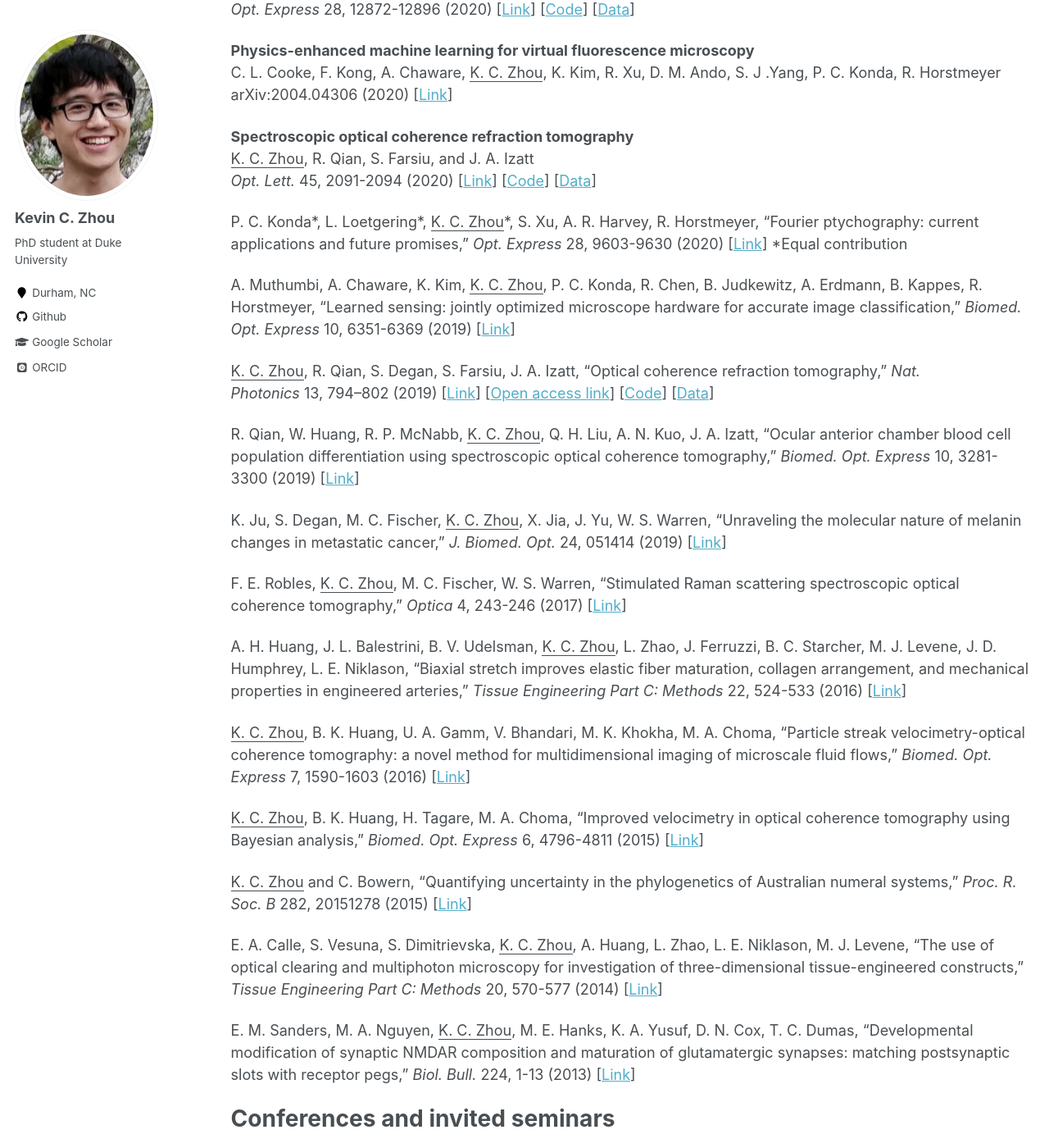
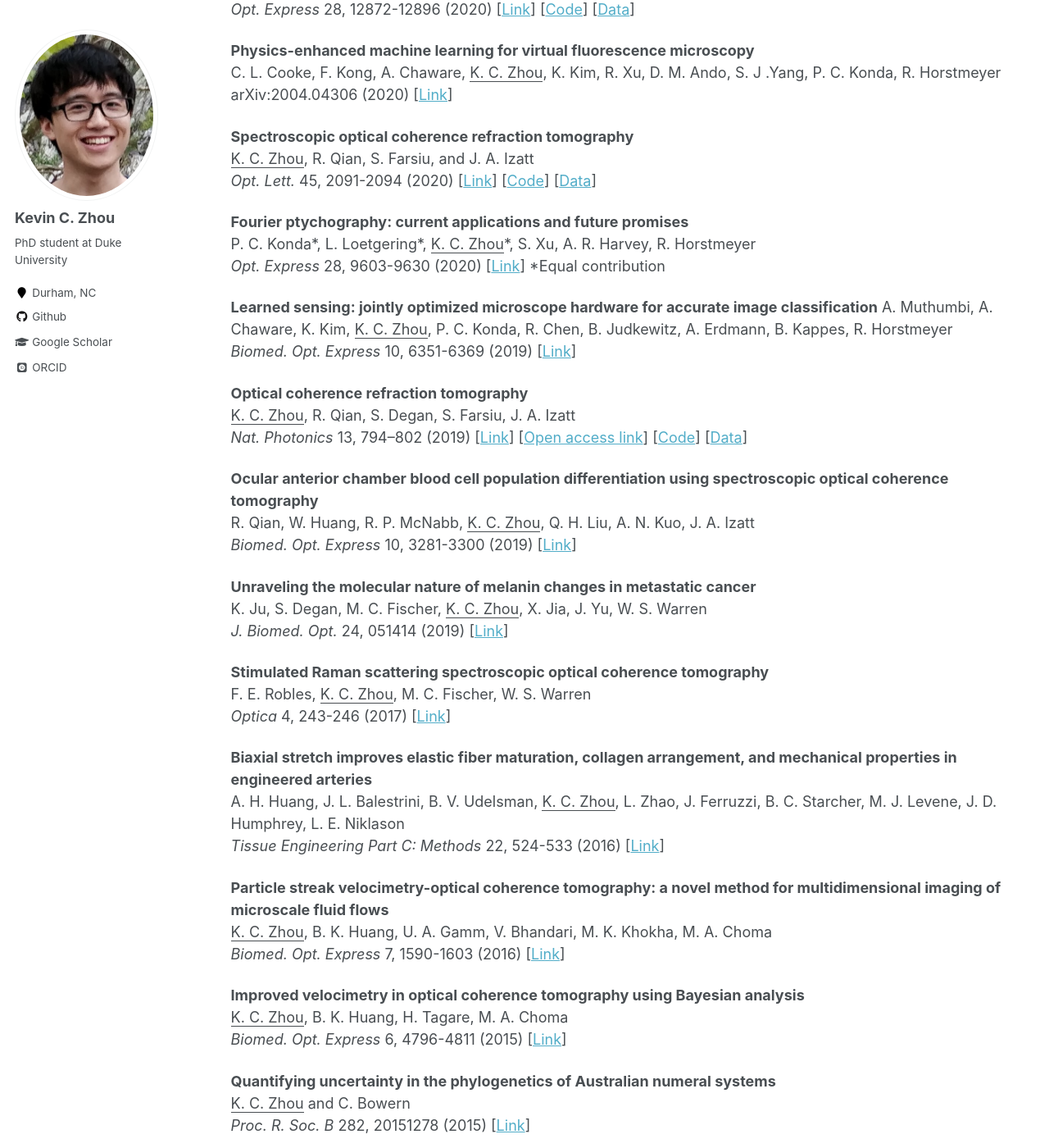
Before and after one commit to kevinczhou/kevinczhou.github.io, a Jekyll site: the page built from _pages/publications.md, in a window 1280 px wide and 1400 px high, scrolled down 456 px. Shown: the whole window at 82% size. Built offline with Jekyll 4.4.1, drawn with Linux system fonts in a browser that asks for light colours; some web fonts are replaced; some of the changed text lies outside the part shown.

Commit message:
Update publications.md

```diff
--- a/_pages/publications.md
+++ b/_pages/publications.md
@@ -24,29 +24,53 @@ arXiv:2004.04306 (2020) [[Link](https://arxiv.org/abs/2004.04306)]
 <ins>K. C. Zhou</ins>, R. Qian, S. Farsiu, and J. A. Izatt
 *Opt. Lett.* 45, 2091-2094 (2020) [[Link](https://www.osapublishing.org/ol/abstract.cfm?uri=ol-45-7-2091)] [[Code](https://osapublishing.figshare.com/articles/Spectral_fitting_code_for_SOCT_and_SOCRT/11931228)] [[Data](https://osapublishing.figshare.com/articles/Raw_spectra_of_polystyrene_beads_from_SOCT_and_SOCRT/11931225)]
 
-P. C. Konda\*, L. Loetgering\*, <ins>K. C. Zhou</ins>\*, S. Xu, A. R. Harvey, R. Horstmeyer, “Fourier ptychography: current applications and future promises,” *Opt. Express* 28, 9603-9630 (2020)  [[Link](https://www.osapublishing.org/oe/abstract.cfm?uri=oe-28-7-9603)] \*Equal contribution
+**Fourier ptychography: current applications and future promises**
+P. C. Konda\*, L. Loetgering\*, <ins>K. C. Zhou</ins>\*, S. Xu, A. R. Harvey, R. Horstmeyer
+*Opt. Express* 28, 9603-9630 (2020)  [[Link](https://www.osapublishing.org/oe/abstract.cfm?uri=oe-28-7-9603)] \*Equal contribution
 
-A. Muthumbi, A. Chaware, K. Kim, <ins>K. C. Zhou</ins>, P. C. Konda, R. Chen, B. Judkewitz, A. Erdmann, B. Kappes, R. Horstmeyer, “Learned sensing: jointly optimized microscope hardware for accurate image classification,” *Biomed. Opt. Express* 10, 6351-6369 (2019) [[Link](https://www.osapublishing.org/boe/abstract.cfm?uri=boe-10-12-6351)]
+**Learned sensing: jointly optimized microscope hardware for accurate image classification**
+A. Muthumbi, A. Chaware, K. Kim, <ins>K. C. Zhou</ins>, P. C. Konda, R. Chen, B. Judkewitz, A. Erdmann, B. Kappes, R. Horstmeyer
+*Biomed. Opt. Express* 10, 6351-6369 (2019) [[Link](https://www.osapublishing.org/boe/abstract.cfm?uri=boe-10-12-6351)]
 
-<ins>K. C. Zhou</ins>, R. Qian, S. Degan, S. Farsiu, J. A. Izatt, “Optical coherence refraction tomography,” *Nat. Photonics* 13, 794–802 (2019) [[Link](https://www.nature.com/articles/s41566-019-0508-1)]  [[Open access link](https://rdcu.be/bO6eQ)] [[Code](https://github.com/kevinczhou/optical-coherence-refraction-tomography)] [[Data](https://figshare.com/articles/Biological_datasets_for_optical_coherence_refraction_tomography_OCRT_/8297138)]
+**Optical coherence refraction tomography**
+<ins>K. C. Zhou</ins>, R. Qian, S. Degan, S. Farsiu, J. A. Izatt
+*Nat. Photonics* 13, 794–802 (2019) [[Link](https://www.nature.com/articles/s41566-019-0508-1)]  [[Open access link](https://rdcu.be/bO6eQ)] [[Code](https://github.com/kevinczhou/optical-coherence-refraction-tomography)] [[Data](https://figshare.com/articles/Biological_datasets_for_optical_coherence_refraction_tomography_OCRT_/8297138)]
 
-R. Qian, W. Huang, R. P. McNabb, <ins>K. C. Zhou</ins>, Q. H. Liu, A. N. Kuo, J. A. Izatt, “Ocular anterior chamber blood cell population differentiation using spectroscopic optical coherence tomography,” *Biomed. Opt. Express* 10, 3281-3300 (2019) [[Link](https://www.osapublishing.org/boe/abstract.cfm?uri=boe-10-7-3281)]
+**Ocular anterior chamber blood cell population differentiation using spectroscopic optical coherence tomography**
+R. Qian, W. Huang, R. P. McNabb, <ins>K. C. Zhou</ins>, Q. H. Liu, A. N. Kuo, J. A. Izatt
+*Biomed. Opt. Express* 10, 3281-3300 (2019) [[Link](https://www.osapublishing.org/boe/abstract.cfm?uri=boe-10-7-3281)]
 
-K. Ju, S. Degan, M. C. Fischer, <ins>K. C. Zhou</ins>, X. Jia, J. Yu, W. S. Warren, “Unraveling the molecular nature of melanin changes in metastatic cancer,” *J. Biomed. Opt.* 24, 051414 (2019) [[Link](https://doi.org/10.1117/1.JBO.24.5.051414)]
+**Unraveling the molecular nature of melanin changes in metastatic cancer**
+K. Ju, S. Degan, M. C. Fischer, <ins>K. C. Zhou</ins>, X. Jia, J. Yu, W. S. Warren
+*J. Biomed. Opt.* 24, 051414 (2019) [[Link](https://doi.org/10.1117/1.JBO.24.5.051414)]
 
-F. E. Robles, <ins>K. C. Zhou</ins>, M. C. Fischer, W. S. Warren, “Stimulated Raman scattering spectroscopic optical coherence tomography,” *Optica* 4, 243-246 (2017) [[Link](https://www.osapublishing.org/optica/abstract.cfm?uri=optica-4-2-243)]
+**Stimulated Raman scattering spectroscopic optical coherence tomography**
+F. E. Robles, <ins>K. C. Zhou</ins>, M. C. Fischer, W. S. Warren
+*Optica* 4, 243-246 (2017) [[Link](https://www.osapublishing.org/optica/abstract.cfm?uri=optica-4-2-243)]
 
-A. H. Huang, J. L. Balestrini, B. V. Udelsman, <ins>K. C. Zhou</ins>, L. Zhao, J. Ferruzzi, B. C. Starcher, M. J. Levene, J. D. Humphrey, L. E. Niklason, "Biaxial stretch improves elastic fiber maturation, collagen arrangement, and mechanical properties in engineered arteries," *Tissue Engineering Part C: Methods* 22, 524-533 (2016) [[Link](https://www.liebertpub.com/doi/abs/10.1089/ten.TEC.2015.0309)]
+**Biaxial stretch improves elastic fiber maturation, collagen arrangement, and mechanical properties in engineered arteries**
+A. H. Huang, J. L. Balestrini, B. V. Udelsman, <ins>K. C. Zhou</ins>, L. Zhao, J. Ferruzzi, B. C. Starcher, M. J. Levene, J. D. Humphrey, L. E. Niklason
+*Tissue Engineering Part C: Methods* 22, 524-533 (2016) [[Link](https://www.liebertpub.com/doi/abs/10.1089/ten.TEC.2015.0309)]
 
-<ins>K. C. Zhou</ins>, B. K. Huang, U. A. Gamm, V. Bhandari, M. K. Khokha, M. A. Choma, "Particle streak velocimetry-optical coherence tomography: a novel method for multidimensional imaging of microscale fluid flows," *Biomed. Opt. Express* 7, 1590-1603 (2016)  [[Link](https://www.osapublishing.org/boe/abstract.cfm?uri=boe-7-4-1590)]
+**Particle streak velocimetry-optical coherence tomography: a novel method for multidimensional imaging of microscale fluid flows**
+<ins>K. C. Zhou</ins>, B. K. Huang, U. A. Gamm, V. Bhandari, M. K. Khokha, M. A. Choma
+*Biomed. Opt. Express* 7, 1590-1603 (2016)  [[Link](https://www.osapublishing.org/boe/abstract.cfm?uri=boe-7-4-1590)]
 
-<ins>K. C. Zhou</ins>, B. K. Huang, H. Tagare, M. A. Choma, "Improved velocimetry in optical coherence tomography using Bayesian analysis," *Biomed. Opt. Express* 6, 4796-4811 (2015)  [[Link](https://www.osapublishing.org/boe/abstract.cfm?uri=boe-6-12-4796)]
+**Improved velocimetry in optical coherence tomography using Bayesian analysis**
+<ins>K. C. Zhou</ins>, B. K. Huang, H. Tagare, M. A. Choma
+*Biomed. Opt. Express* 6, 4796-4811 (2015)  [[Link](https://www.osapublishing.org/boe/abstract.cfm?uri=boe-6-12-4796)]
 
-<ins>K. C. Zhou</ins> and C. Bowern, "Quantifying uncertainty in the phylogenetics of Australian numeral systems," *Proc. R. Soc. B* 282, 20151278 (2015) [[Link](https://royalsocietypublishing.org/doi/full/10.1098/rspb.2015.1278)]
+**Quantifying uncertainty in the phylogenetics of Australian numeral systems**
+<ins>K. C. Zhou</ins> and C. Bowern
+*Proc. R. Soc. B* 282, 20151278 (2015) [[Link](https://royalsocietypublishing.org/doi/full/10.1098/rspb.2015.1278)]
 
-E. A. Calle, S. Vesuna, S. Dimitrievska, <ins>K. C. Zhou</ins>, A. Huang, L. Zhao, L. E. Niklason, M. J. Levene, "The use of optical clearing and multiphoton microscopy for investigation of three-dimensional tissue-engineered constructs," *Tissue Engineering Part C: Methods* 20, 570-577 (2014) [[Link](https://www.liebertpub.com/doi/abs/10.1089/ten.tec.2013.0538)]
+**The use of optical clearing and multiphoton microscopy for investigation of three-dimensional tissue-engineered constructs**
+E. A. Calle, S. Vesuna, S. Dimitrievska, <ins>K. C. Zhou</ins>, A. Huang, L. Zhao, L. E. Niklason, M. J. Levene
+*Tissue Engineering Part C: Methods* 20, 570-577 (2014) [[Link](https://www.liebertpub.com/doi/abs/10.1089/ten.tec.2013.0538)]
 
-E. M. Sanders, M. A. Nguyen, <ins>K. C. Zhou</ins>, M. E. Hanks, K. A. Yusuf, D. N. Cox, T. C. Dumas, "Developmental modification of synaptic NMDAR composition and maturation of glutamatergic synapses: matching postsynaptic slots with receptor pegs," *Biol. Bull.* 224, 1-13 (2013) [[Link](https://www.journals.uchicago.edu/doi/abs/10.1086/BBLv224n1p1)]
+**Developmental modification of synaptic NMDAR composition and maturation of glutamatergic synapses: matching postsynaptic slots with receptor pegs**
+E. M. Sanders, M. A. Nguyen, <ins>K. C. Zhou</ins>, M. E. Hanks, K. A. Yusuf, D. N. Cox, T. C. Dumas
+*Biol. Bull.* 224, 1-13 (2013) [[Link](https://www.journals.uchicago.edu/doi/abs/10.1086/BBLv224n1p1)]
 
 # Conferences and invited seminars
 <ins>K. C. Zhou</ins>, R. Qian, S. Farsiu, and J. A. Izatt, “Resolution Enhancement and Speckle Reduction in Coherence Imaging: a k-space Model of Optical Coherence Refraction Tomography (OCRT),” OSA Biophotonics Congress 2020. [[Link](https://www.osapublishing.org/abstract.cfm?uri=OCT-2020-OTu1E.2)] (*Invited talk*) (*OSA Biophotonics Student Award*)
```
